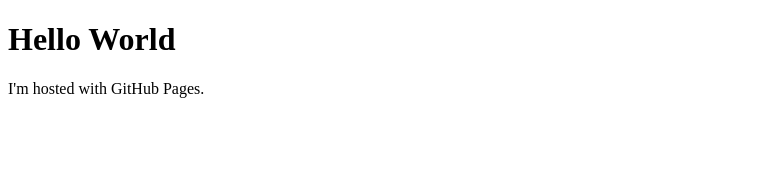
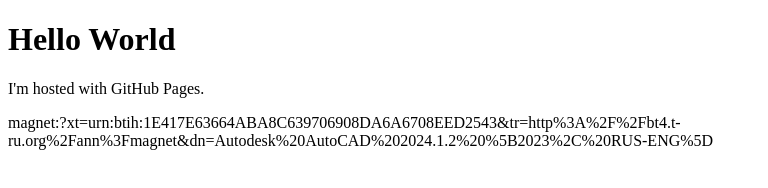
Before and after one commit to delphius/delphius.github.io, a plain HTML site: page index.html in a window 1280 px wide. Shown: the whole page, without its empty margins (0-768 px from the left). Drawn offline with Linux system fonts and the light colour scheme.

Commit message:
Update index.html

```diff
--- a/index.html
+++ b/index.html
@@ -3,5 +3,6 @@
 <body>
 <h1>Hello World</h1>
 <p>I'm hosted with GitHub Pages.</p>
+magnet:?xt=urn:btih:1E417E63664ABA8C639706908DA6A6708EED2543&tr=http%3A%2F%2Fbt4.t-ru.org%2Fann%3Fmagnet&dn=Autodesk%20AutoCAD%202024.1.2%20%5B2023%2C%20RUS-ENG%5D
 </body>
 </html>
```
